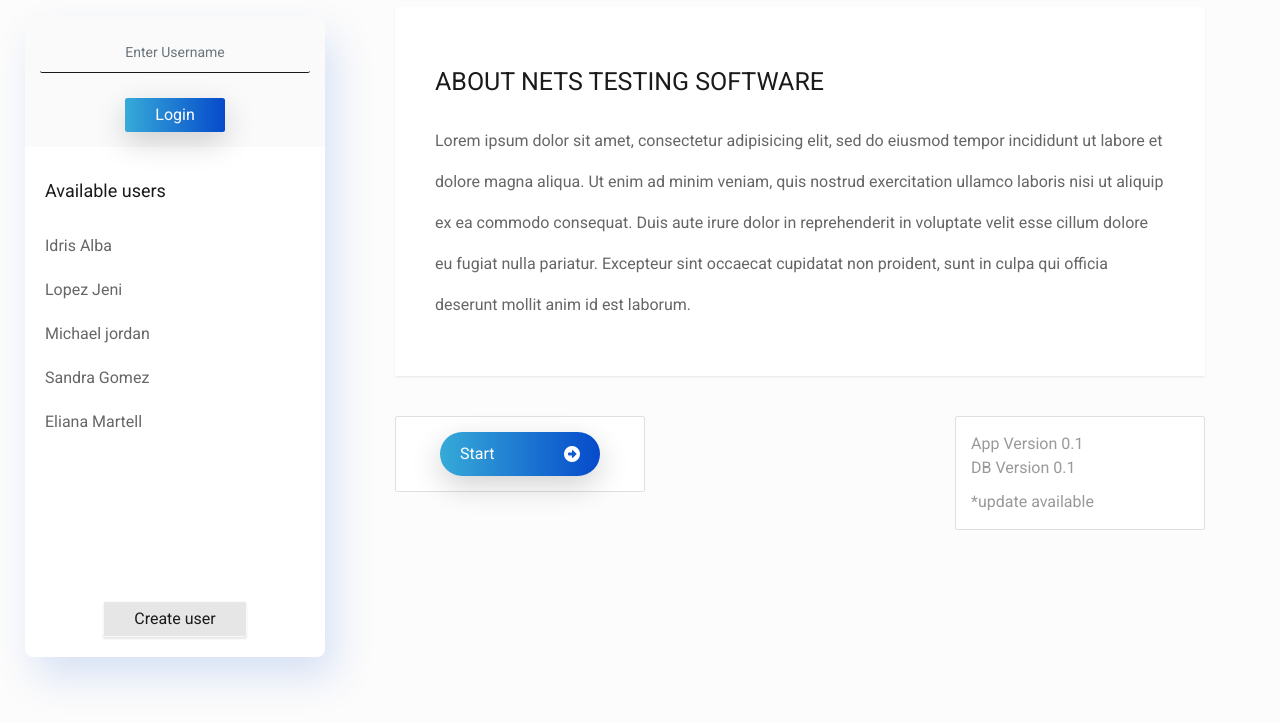
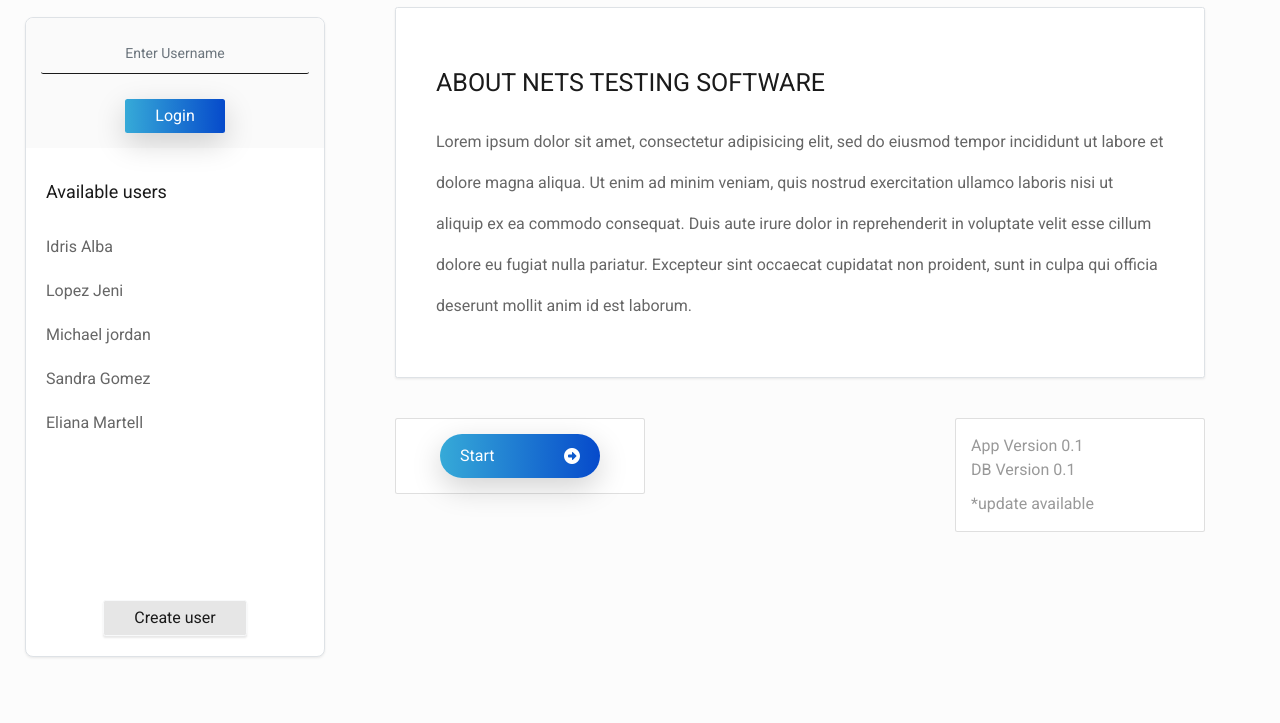
Before and after one commit to solinkz/cbt, a website: page index.html in a window 1280 px wide. Shown: the part 63-786 px from the top of the page. Drawn offline with Linux system fonts and the light colour scheme.

Commit message:
changed the index page sidebar shadow and added comments

```diff
--- a/css/style.css
+++ b/css/style.css
@@ -176,7 +176,6 @@ nav.app-top {
     transform: translateY(-50%);
     left: 2.5rem;
     border-radius: 8px;
-    box-shadow: 1rem 2rem 4rem rgba(6, 74, 203, 0.15);
     padding: 0 0 2rem 0;
     margin-top: 0 !important; }
   .sidebar-header {
@@ -247,7 +246,8 @@ nav.app-top {
 
 .score {
   padding: 4rem;
-  background: #fff; }
+  background: #fff;
+  margin-top: 3rem; }
   .score-list {
     margin: 2rem 0; }
   .score-item {
--- a/index.html
+++ b/index.html
@@ -19,6 +19,7 @@
 <body>
 
     <div id="app">
+        <!-- Top nav with logo -->
        <nav class="app-top app-top--transparent">
            <div class="container ">
                 <div class="app-brand">
@@ -28,7 +29,9 @@
        </nav>
 
        <div class="content-wrapper content-wrapper-shift">
-           <div class="sidebar sidebar-landing">
+
+        <!-- Sidebar section-->
+           <div class="sidebar sidebar-landing shadow-sm border">
                <form action="#" class="sidebar-form">
                     <div class="form-group">
 
@@ -66,9 +69,13 @@
                    </a>
                 </div>
            </div>
+
+           <!-- Main content i.e !sidebar -->
            <div class="main-content main-content-shift">
                 <div class="container">
-                    <div class="landing-about bg-white rounded shadow-sm">
+
+                    <!-- about section -->
+                    <div class="landing-about bg-white rounded border shadow-sm">
 
                             <h2 class="heading-secondary">About NETS Testing Software</h2>
 
@@ -83,6 +90,8 @@
                     </div>
 
                     <div class="row  justify-content-between" style="margin-top: 4rem;">
+
+                        <!-- start card -->
                             <div class="col-md-4">
                                 <div class="card ">
                                     <div class="card-body d-flex p-4 align-items-center text-center">
@@ -91,7 +100,10 @@
                                </a>
                                     </div>
                                 </div>
-                            </div><div class="col-md-4">
+                            </div>
+
+                            <!-- App version and version information -->
+                            <div class="col-md-4">
                                 <div class="card" >
                                     <div class="card-body d-flex-inverse justify-content-between p-4 text-low-dark">
                                         <p>
--- a/sass/layouts/_navigation.scss
+++ b/sass/layouts/_navigation.scss
@@ -72,7 +72,7 @@ nav.app-top{
         transform: translateY(-50%);
         left: 2.5rem;
         border-radius: 8px;
-        box-shadow: 1rem 2rem 4rem rgba($color-primary, .15);
+        //box-shadow: 1rem 2rem 4rem rgba($color-primary, .15);
         padding:0 0 2rem 0;
         margin-top: 0 !important;
     }
```
Also changed, not shown: Selection.html (+10 -0 lines), score.html (+21 -0 lines), css/style.comp.css.
